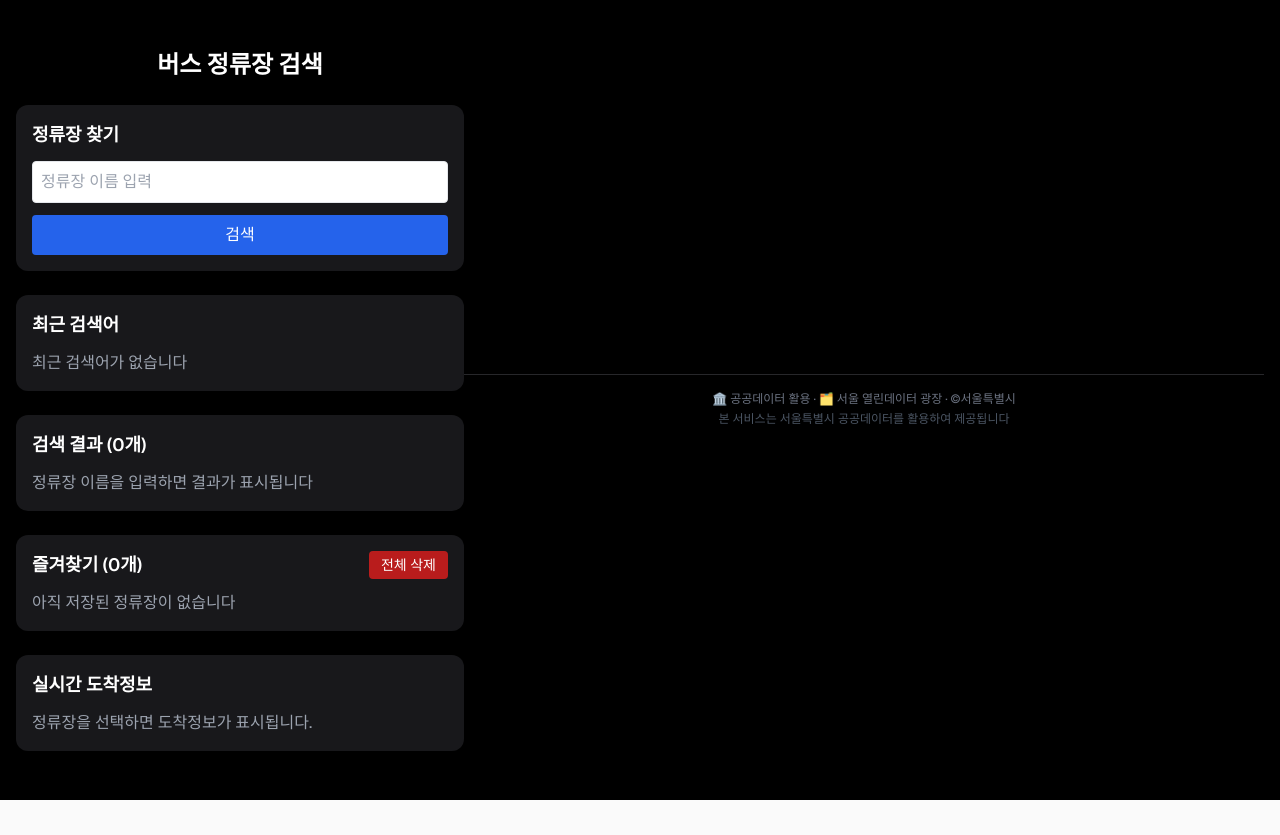
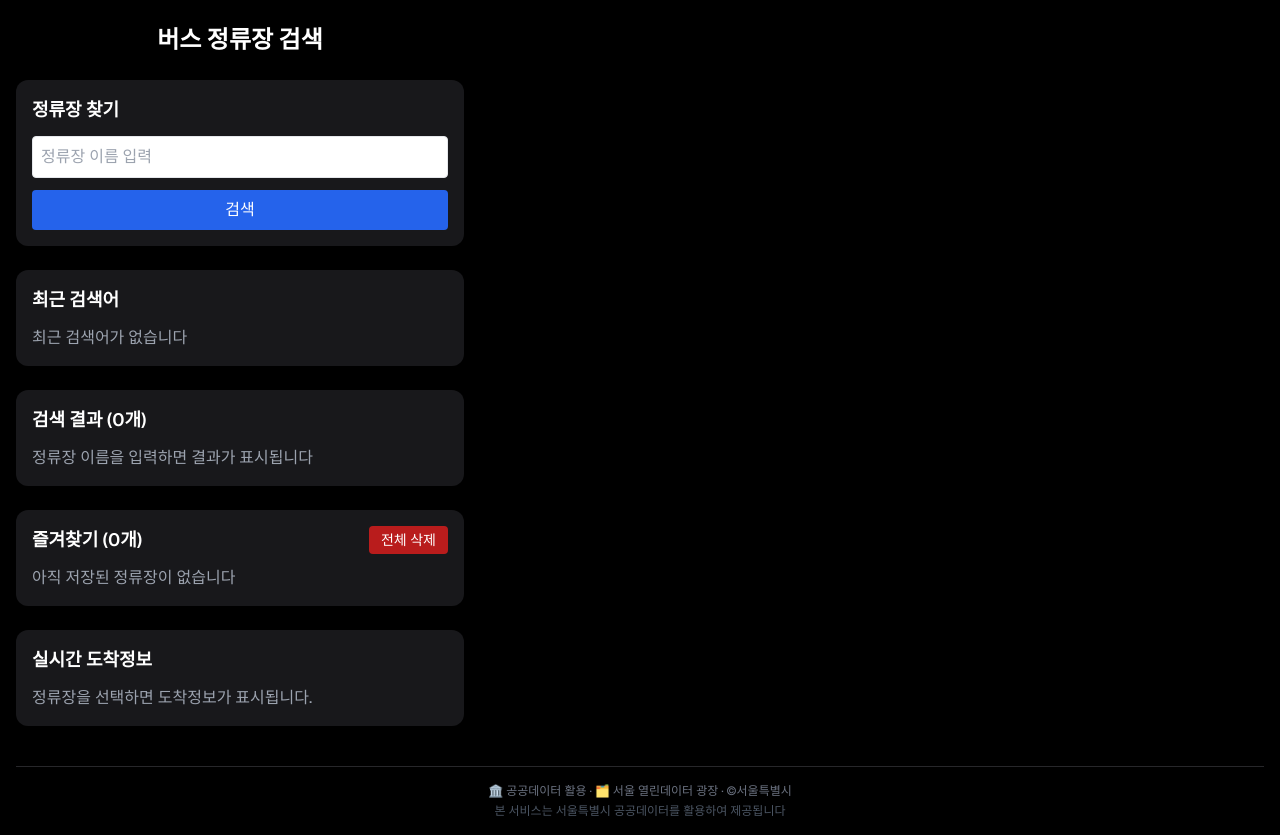
Before and after one commit to JooyongPa/my-bus-app, a Next.js app: page / in a window 1280 px wide. Before the commit the page ends 800 px from the top, so only its background shows below. Built offline with nearby package versions, Linux system fonts and the light colour scheme.

Commit message:
fix: 푸터 레이아웃 수정

```diff
--- a/src/app/page.tsx
+++ b/src/app/page.tsx
@@ -209,7 +209,7 @@ export default function HomePage() {
   };
 
   return (
-    <main className="min-h-screen bg-black text-white flex items-center justify-center px-4">
+    <main className="min-h-screen bg-black text-white px-4">
       <div className="w-full max-w-md space-y-6 py-6">
         <h1 className="text-2xl font-bold text-center">버스 정류장 검색</h1>
 
```
